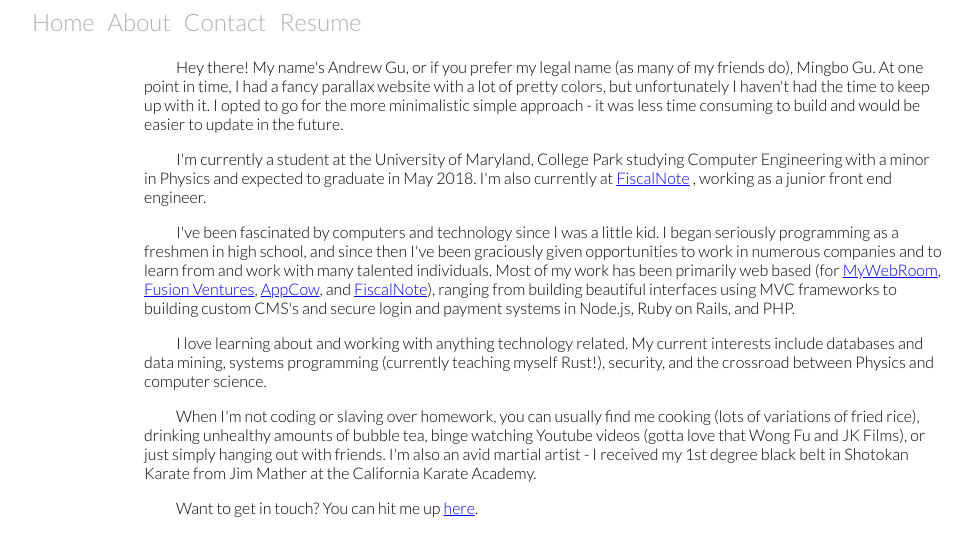
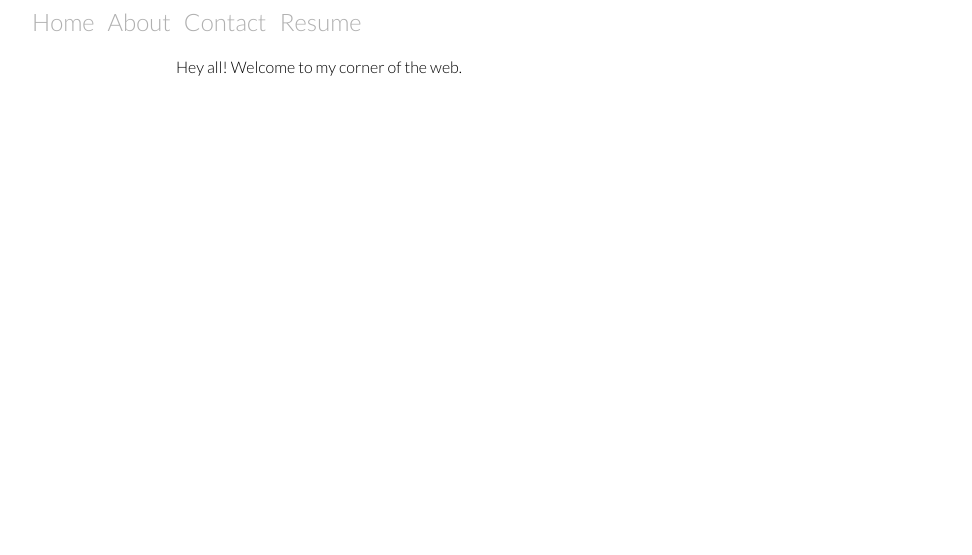
Before and after one commit to andrewgu12/andrewgu12.github.io, a website: page index.html in a window 1280 px wide. Shown: the part 159-714 px from the top of the page, without its empty margins (96-1068 px from the left). Drawn offline with Linux system fonts and the light colour scheme.

Commit message:
change home page back to default

```diff
--- a/index.html
+++ b/index.html
@@ -18,12 +18,7 @@
         </ul>
       </div>
       <div id="content">
-        <p>	Hey there! My name's Andrew Gu, or if you prefer my legal name (as many of my friends do), Mingbo Gu. At one point in time, I had a fancy parallax website with a lot of pretty colors, but unfortunately I haven't had the time to keep up with it. I opted to go for the more minimalistic simple approach - it was less time consuming to build and would be easier to update in the future.</p>
-        <p>I'm currently a student at the University of Maryland, College Park studying Computer Engineering with a minor in Physics and expected to graduate in May 2018. I'm also currently at <a href="http://www.fiscalnote.com">FiscalNote</a> , working as a junior front end engineer.</p>
-        <p>I've been fascinated by computers and technology since I was a little kid. I began seriously programming as a freshmen in high school, and since then I've been graciously given opportunities to work in numerous companies and to learn from and work with many talented individuals. Most of my work has been primarily web based (for <a href="http://www.mywebroom.com/">MyWebRoom</a>, <a href="http://fusion-ventures.com/">Fusion Ventures</a>, <a href="http://www.app-cow.com/">AppCow</a>, and <a href="http://www.fiscalnote.com">FiscalNote</a>), ranging from building beautiful interfaces using MVC frameworks to building custom CMS's and secure login and payment systems in Node.js, Ruby on Rails, and PHP. </p>
-        <p>I love learning about and working with anything technology related. My current interests include databases and data mining, systems programming (currently teaching myself Rust!), security, and the crossroad between Physics and computer science.</p>
-        <p>When I'm not coding or slaving over homework, you can usually find me cooking (lots of variations of fried rice), drinking unhealthy amounts of bubble tea, binge watching Youtube videos (gotta love that Wong Fu and JK Films), or just simply hanging out with friends. I'm also an avid martial artist - I received my 1st degree black belt in Shotokan Karate from Jim Mather at the California Karate Academy. </p>
-        <p>Want to get in touch? You can hit me up <a id="about-contact" href="./dist/html/contact.html">here</a>.</p>
+        <p>Hey all! Welcome to my corner of the web. </p>
       </div>
     </div>
     <script src="./dist/library.js"></script>
--- a/src/template.jade
+++ b/src/template.jade
@@ -18,5 +18,5 @@ html(lang="en")
 					li
 						a(id='resume', href='./dist/andrew_gu_resume.pdf') Resume
 			#content
-				include ./jade/about.jade
+				include ./jade/home.jade
 		script(src='./dist/library.js')
```
